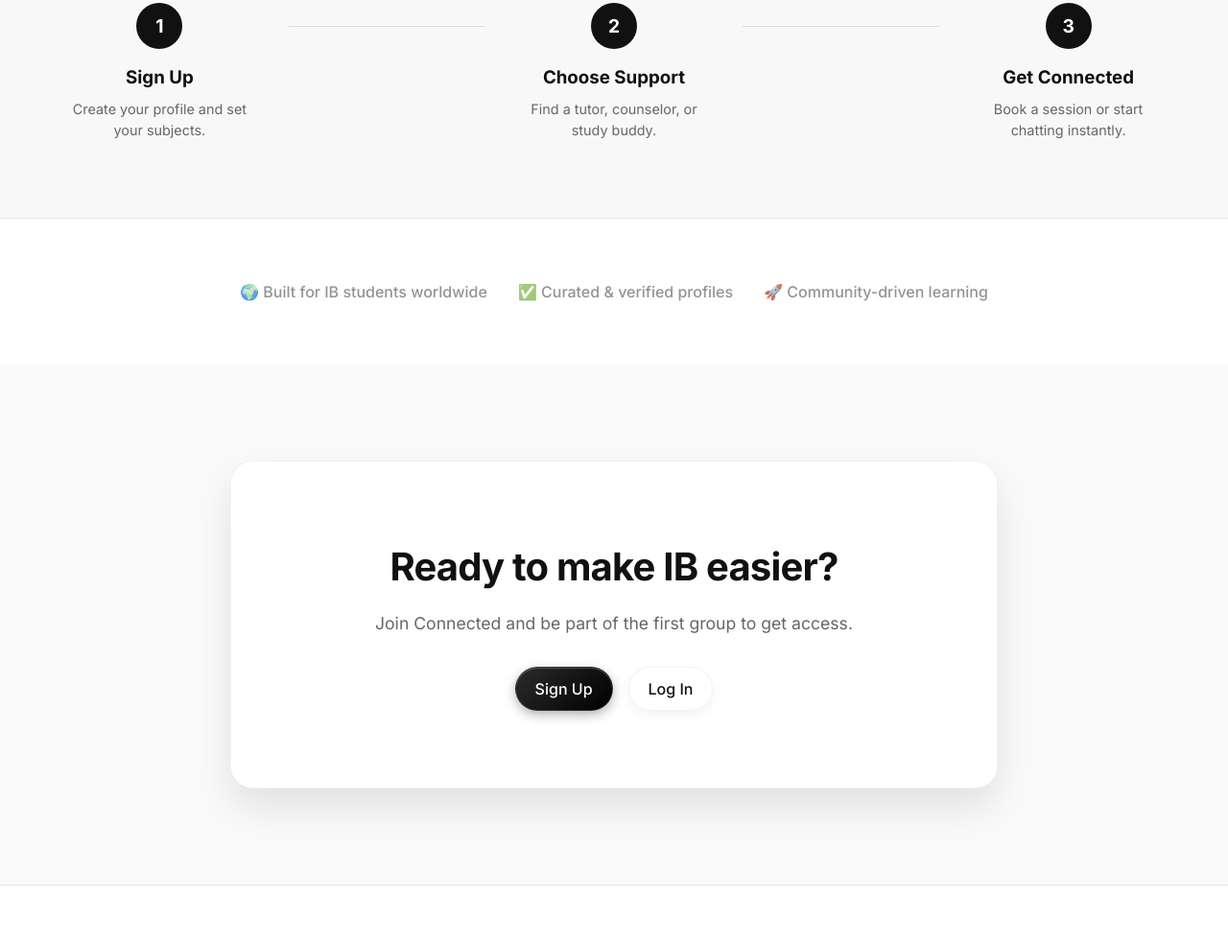
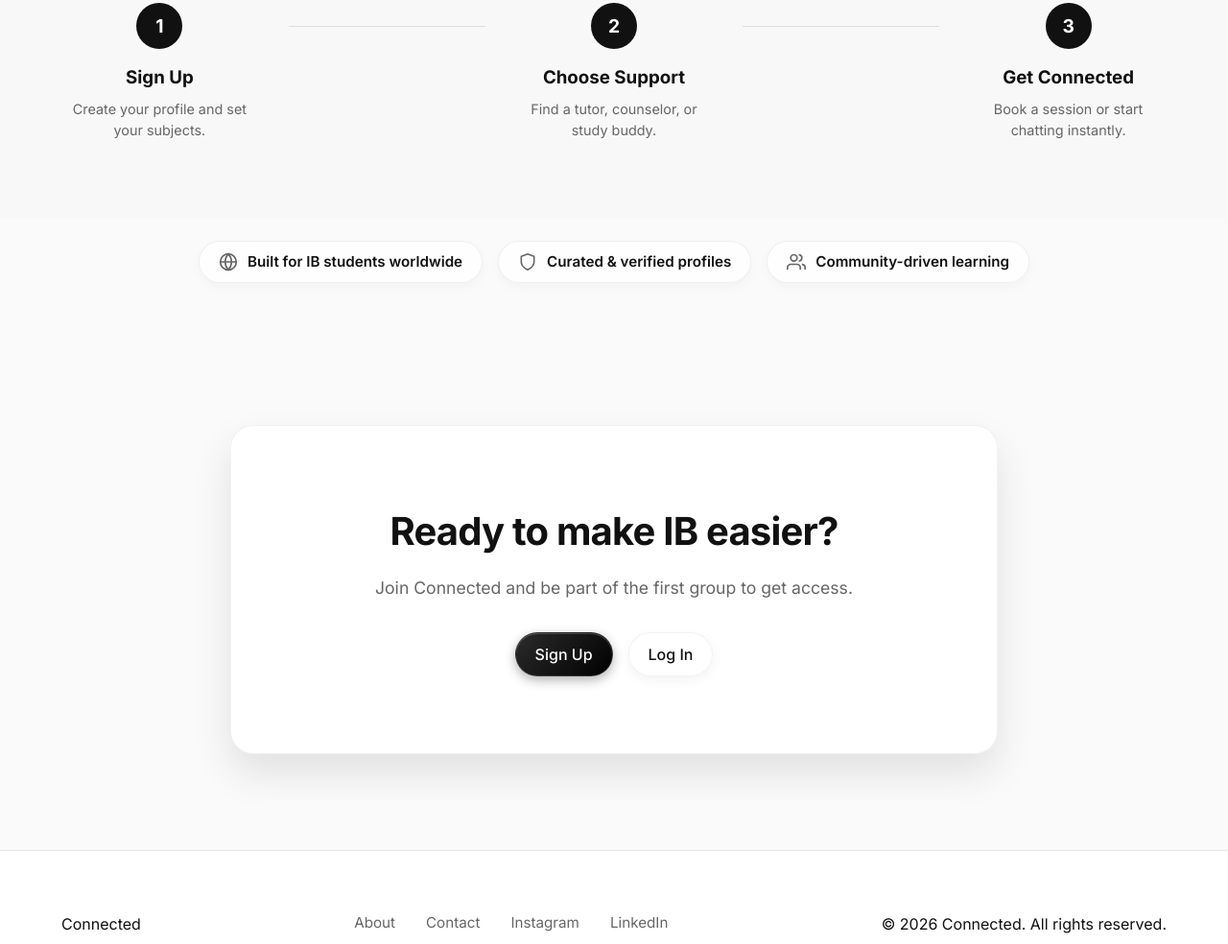
Before and after one commit to ourconnectedteam/connected-platform, a website built with Vite: page index.html in a window 1280 px wide. Shown: the part 2499-3483 px from the top of the page at 96% size. Built offline with nearby package versions, Linux system fonts and the light colour scheme; no server answers.

Commit message:
style: Modernize trust section with SVG icons and pill badges

```diff
--- a/index.html
+++ b/index.html
@@ -194,13 +194,32 @@
     <section class="trust-section">
         <div class="container fade-in-up">
             <div class="trust-badge">
-                <span>🌍 Built for IB students worldwide</span>
+                <svg width="20" height="20" viewBox="0 0 24 24" fill="none" stroke="currentColor" stroke-width="2"
+                    stroke-linecap="round" stroke-linejoin="round" class="text-blue-500">
+                    <circle cx="12" cy="12" r="10"></circle>
+                    <line x1="2" y1="12" x2="22" y2="12"></line>
+                    <path
+                        d="M12 2a15.3 15.3 0 0 1 4 10 15.3 15.3 0 0 1-4 10 15.3 15.3 0 0 1-4-10 15.3 15.3 0 0 1 4-10z">
+                    </path>
+                </svg>
+                <span>Built for IB students worldwide</span>
             </div>
             <div class="trust-badge">
-                <span>✅ Curated & verified profiles</span>
+                <svg width="20" height="20" viewBox="0 0 24 24" fill="none" stroke="currentColor" stroke-width="2"
+                    stroke-linecap="round" stroke-linejoin="round" class="text-green-500">
+                    <path d="M12 22s8-4 8-10V5l-8-3-8 3v7c0 6 8 10 8 10z"></path>
+                </svg>
+                <span>Curated & verified profiles</span>
             </div>
             <div class="trust-badge">
-                <span>🚀 Community-driven learning</span>
+                <svg width="20" height="20" viewBox="0 0 24 24" fill="none" stroke="currentColor" stroke-width="2"
+                    stroke-linecap="round" stroke-linejoin="round" class="text-purple-500">
+                    <path d="M17 21v-2a4 4 0 0 0-4-4H5a4 4 0 0 0-4 4v2"></path>
+                    <circle cx="9" cy="7" r="4"></circle>
+                    <path d="M23 21v-2a4 4 0 0 0-3-3.87"></path>
+                    <path d="M16 3.13a4 4 0 0 1 0 7.75"></path>
+                </svg>
+                <span>Community-driven learning</span>
             </div>
         </div>
     </section>
--- a/src/style.css
+++ b/src/style.css
@@ -758,25 +758,61 @@ body::before {
 
 /* Trust Section */
 .trust-section {
-    padding: 64px 0;
-    background: #fff;
-    border-top: 1px solid var(--border-color);
+    padding: 48px 0;
+    /* Clean background, no border for cleaner look */
+    background: transparent;
+    margin-top: -24px;
+    /* Pull it up slightly closer to hero if needed, or keep 0 */
 }
 
 .trust-section .container {
     display: flex;
     flex-wrap: wrap;
     justify-content: center;
-    gap: 32px;
-    opacity: 0.7;
+    gap: 16px;
+    opacity: 1;
+    /* Reset opacity */
 }
 
 .trust-badge {
-    font-weight: 500;
-    color: var(--text-secondary);
-    display: flex;
-    align-items: center;
-    gap: 8px;
+    background: rgba(255, 255, 255, 0.8);
+    backdrop-filter: blur(10px);
+    -webkit-backdrop-filter: blur(10px);
+    border: 1px solid rgba(0, 0, 0, 0.06);
+    padding: 10px 20px;
+    border-radius: 100px;
+    display: flex;
+    align-items: center;
+    gap: 10px;
+    font-size: 0.95rem;
+    font-weight: 600;
+    color: var(--text-primary);
+    box-shadow: 0 4px 12px rgba(0, 0, 0, 0.03);
+    transition: transform 0.2s, box-shadow 0.2s;
+    cursor: default;
+}
+
+.trust-badge:hover {
+    transform: translateY(-2px);
+    box-shadow: 0 8px 16px rgba(0, 0, 0, 0.06);
+    background: #fff;
+}
+
+.trust-badge svg {
+    /* Icons defined in HTML with classes, but fallback colors here */
+    color: var(--text-secondary);
+}
+
+.text-blue-500 {
+    color: #007AFF;
+}
+
+.text-green-500 {
+    color: #34C759;
+}
+
+.text-purple-500 {
+    color: #5856D6;
 }
 
 /* CTA Section */
```
